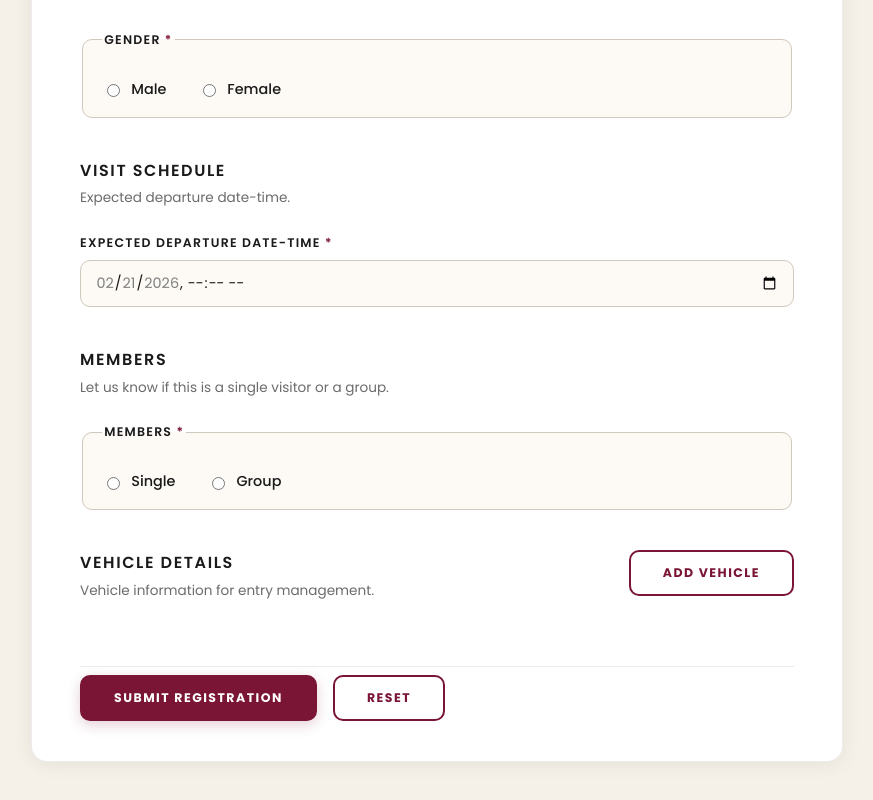
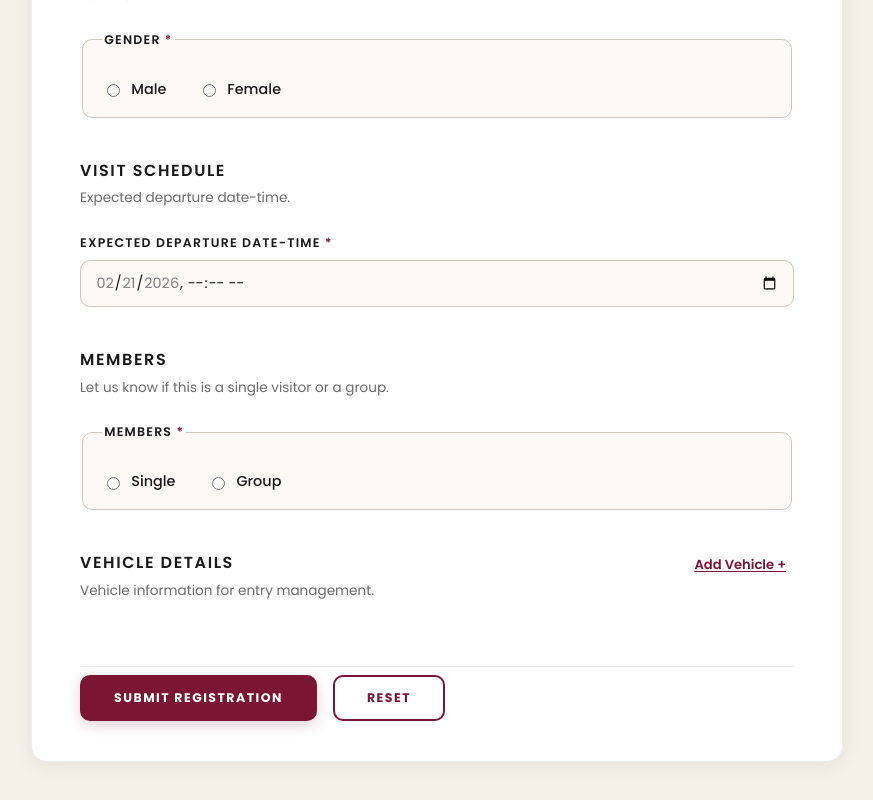
Before and after one commit to lsgadmin1/Walk-In-Entry-Form, a React (Vite) app: page / in a window 1280 px wide. Shown: the part 697-1497 px from the top of the page, without its empty margins (203-1076 px from the left). Built offline with nearby package versions, Linux system fonts and the light colour scheme.

Commit message:
add vehicles made underlined

```diff
--- a/src/App.jsx
+++ b/src/App.jsx
@@ -1257,11 +1257,11 @@ function App() {
               </div>
               <button
                 type="button"
-                className="ghost-btn"
+                className="link-btn"
                 onClick={addVehicle}
                 disabled={values.vehicles.length >= MAX_VEHICLES}
               >
-                Add Vehicle
+                Add Vehicle +
               </button>
             </div>
             {values.vehicles.length >= MAX_VEHICLES && (
```
